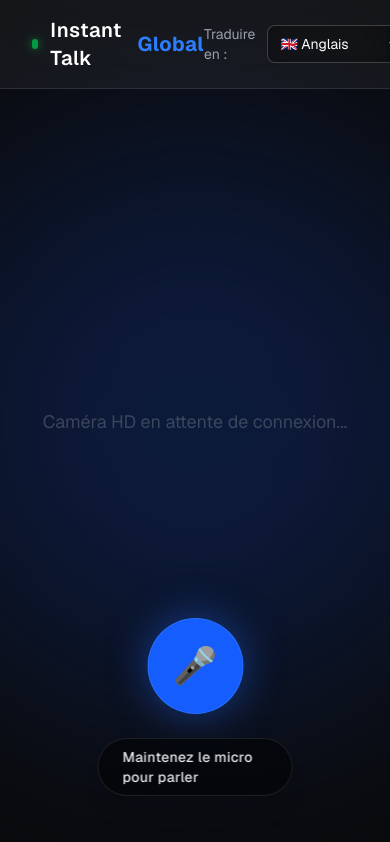
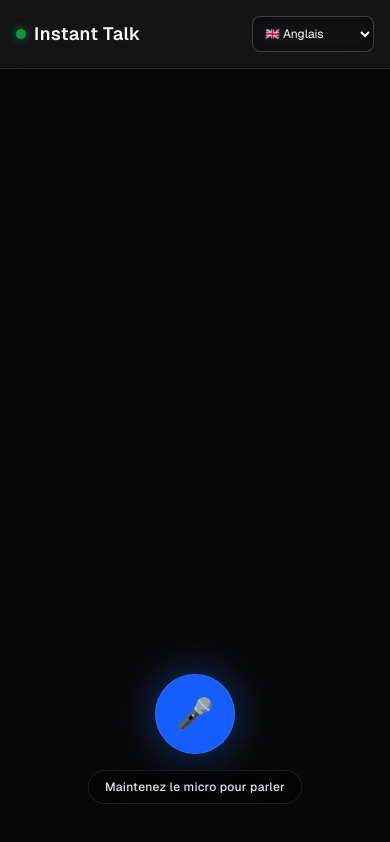
Before and after one commit to gaetanshuami-commits/instant-talk-global, a Next.js app: page / in a window 390 px wide. Built offline with nearby package versions, Linux system fonts and the light colour scheme.

Commit message:
style: cadrage parfait de la camera effet miroir et adaptation mobile

```diff
--- a/src/app/page.tsx
+++ b/src/app/page.tsx
@@ -20,18 +20,27 @@ const SUPPORTED_LANGUAGES = [
 export default function Home() {
   const [isRecording, setIsRecording] = useState(false);
   const [isProcessing, setIsProcessing] = useState(false);
-  const [targetLang, setTargetLang] = useState('en'); // Anglais par défaut
+  const [targetLang, setTargetLang] = useState('en');
 
   const mediaRecorder = useRef<MediaRecorder | null>(null);
   const audioChunks = useRef<Blob[]>([]);
+  const videoRef = useRef<HTMLVideoElement>(null);
 
   const startRecording = async () => {
     try {
       const stream = await navigator.mediaDevices.getUserMedia({
         audio: true,
-        // ON FORCE LA CAMÉRA EN HAUTE DÉFINITION 1080p
-        video: { width: { ideal: 1920 }, height: { ideal: 1080 } }
+        // INTELLIGENCE CAMERA : On force le selfie sur mobile et la HD
+        video: {
+          facingMode: "user",
+          width: { ideal: 1920 },
+          height: { ideal: 1080 }
+        }
       });
+
+      if (videoRef.current) {
+        videoRef.current.srcObject = stream;
+      }
 
       mediaRecorder.current = new MediaRecorder(stream);
       audioChunks.current = [];
@@ -54,7 +63,6 @@ export default function Home() {
       mediaRecorder.current.stop();
       setIsRecording(false);
       setIsProcessing(true);
-      mediaRecorder.current.stream.getTracks().forEach(track => track.stop());
     }
   };
 
@@ -88,23 +96,23 @@ export default function Home() {
     }
   };
 
+  // INTELLIGENCE LAYOUT : h-[100dvh] pour ne pas déborder sur mobile
   return (
-    <main className="flex flex-col h-screen bg-[#0a0a0a] text-white relative font-sans">
+    <main className="flex flex-col h-[100dvh] bg-[#0a0a0a] text-white relative font-sans overflow-hidden">
 
       {/* HEADER PREMIUM */}
-      <div className="absolute top-0 w-full z-20 flex justify-between items-center px-8 py-4 bg-white/5 backdrop-blur-lg border-b border-white/10">
-        <h1 className="text-xl font-semibold tracking-wide flex items-center gap-3">
+      <div className="absolute top-0 w-full z-20 flex justify-between items-center px-4 sm:px-8 py-4 bg-white/5 backdrop-blur-lg border-b border-white/10">
+        <h1 className="text-lg sm:text-xl font-semibold tracking-wide flex items-center gap-2 sm:gap-3">
           <span className="w-2.5 h-2.5 bg-green-500 rounded-full shadow-[0_0_10px_rgba(34,197,94,0.8)] animate-pulse"></span>
-          Instant Talk <span className="text-blue-500 font-bold">Global</span>
+          Instant Talk <span className="text-blue-500 font-bold hidden sm:inline">Global</span>
         </h1>
 
-        {/* LE SÉLECTEUR DE LANGUES PERSONNALISÉ */}
-        <div className="flex items-center gap-3">
-          <span className="text-sm text-gray-400">Traduire en :</span>
+        <div className="flex items-center gap-2 sm:gap-3">
+          <span className="text-xs sm:text-sm text-gray-400 hidden sm:inline">Traduire en :</span>
           <select
             value={targetLang}
             onChange={(e) => setTargetLang(e.target.value)}
-            className="bg-black/40 border border-white/20 text-white text-sm rounded-lg focus:ring-blue-500 focus:border-blue-500 block p-2 backdrop-blur-md outline-none cursor-pointer transition-all hover:border-white/40"
+            className="bg-black/40 border border-white/20 text-white text-xs sm:text-sm rounded-lg focus:ring-blue-500 focus:border-blue-500 block p-2 backdrop-blur-md outline-none cursor-pointer transition-all hover:border-white/40 max-w-[130px] sm:max-w-none"
           >
             {SUPPORTED_LANGUAGES.map((lang) => (
               <option key={lang.code} value={lang.code} className="bg-gray-900 text-white">
@@ -115,20 +123,29 @@ export default function Home() {
         </div>
       </div>
 
-      {/* ZONE CENTRALE (Vidéo) */}
-      <div className="flex-1 flex items-center justify-center overflow-hidden relative">
-        <div className="absolute w-[600px] h-[600px] bg-blue-600/20 rounded-full blur-[120px] pointer-events-none"></div>
-        <p className="text-gray-500/50 text-lg z-10">Caméra HD en attente de connexion...</p>
+      {/* ZONE CENTRALE */}
+      <div className="flex-1 flex items-center justify-center relative w-full h-full">
+
+        {/* LA CAMERA MAGIQUE : Cadrage parfait, effet miroir (-scale-x-100), pas de débordement */}
+        <video
+          ref={videoRef}
+          autoPlay
+          muted
+          playsInline
+          className="absolute inset-0 w-full h-full object-cover object-center transform -scale-x-100 z-0"
+        />
+
+        <div className="absolute inset-0 bg-black/20 z-10 pointer-events-none"></div>
 
         {/* LE BOUTON MICROPHONE */}
-        <div className="absolute bottom-12 left-1/2 transform -translate-x-1/2 flex flex-col items-center gap-6 z-20">
+        <div className="absolute bottom-10 sm:bottom-12 left-1/2 transform -translate-x-1/2 flex flex-col items-center gap-4 sm:gap-6 z-20 w-full px-4">
           <button
             onMouseDown={startRecording}
             onMouseUp={stopRecording}
             onTouchStart={startRecording}
             onTouchEnd={stopRecording}
             disabled={isProcessing}
-            className={`w-24 h-24 rounded-full flex items-center justify-center text-4xl transition-all duration-300 ${
+            className={`w-20 h-20 sm:w-24 sm:h-24 rounded-full flex items-center justify-center text-3xl sm:text-4xl transition-all duration-300 ${
               isRecording
                 ? 'bg-red-500 scale-110 shadow-[0_0_50px_rgba(239,68,68,0.6)]'
                 : isProcessing
@@ -139,7 +156,7 @@ export default function Home() {
             {isRecording ? '🔴' : isProcessing ? '⏳' : '🎤'}
           </button>
 
-          <div className="bg-black/50 border border-white/10 backdrop-blur-xl text-gray-200 px-6 py-2 rounded-full text-sm font-medium tracking-wide shadow-xl">
+          <div className="bg-black/50 border border-white/10 backdrop-blur-xl text-gray-200 px-4 sm:px-6 py-2 rounded-full text-xs sm:text-sm font-medium tracking-wide shadow-xl text-center">
             {isRecording ? 'Parlez maintenant... (Relâchez pour traduire)' :
              isProcessing ? 'Génération de la voix IA...' :
              'Maintenez le micro pour parler'}
```
